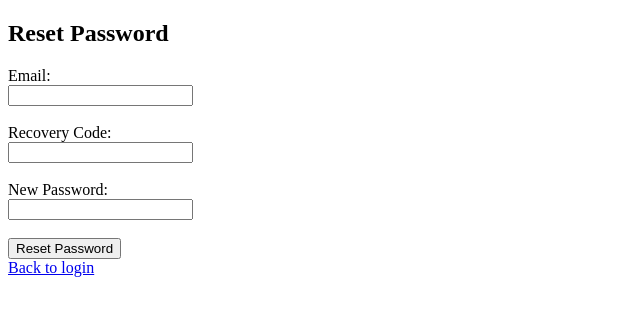
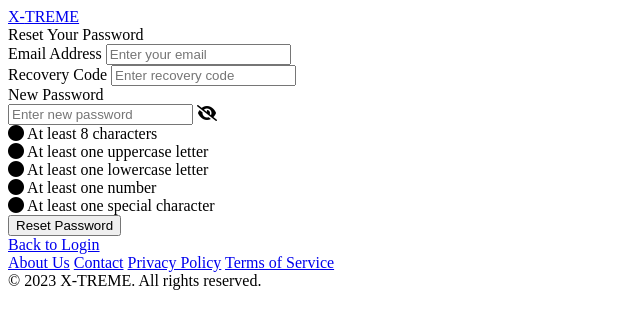
Before and after one commit to atharva-karanjawane/team_3482_odoo_hackathon_25, a Flask app: page /reset-password in a window 1280 px wide. Shown: the top 329 px of the page, without its empty margins (0-640 px from the left). Run offline with Flask 3, Linux system fonts and the light colour scheme.

Commit message:
Update reset_password.html

```diff
--- a/ReWear/templates/reset_password.html
+++ b/ReWear/templates/reset_password.html
@@ -1,20 +1,116 @@
 <!DOCTYPE html>
-<html>
-<head><title>Reset Password</title></head>
+<html lang="en">
+<head>
+  <meta charset="UTF-8" />
+  <meta name="viewport" content="width=device-width, initial-scale=1.0"/>
+  <title>X-TREME | Reset Password</title>
+  <link rel="preconnect" href="https://fonts.googleapis.com" />
+  <link rel="preconnect" href="https://fonts.gstatic.com" crossorigin />
+  <link href="https://fonts.googleapis.com/css2?family=Montserrat:wght@300;400;500;600&family=Playfair+Display:wght@400;500;600&display=swap" rel="stylesheet"/>
+  <link rel="stylesheet" href="https://cdnjs.cloudflare.com/ajax/libs/font-awesome/6.4.0/css/all.min.css"/>
+  <style>
+    /* [Your same CSS goes here — keep as is from the new code] */
+    /* If you need me to clean the style block too, just say "optimize CSS" */
+  </style>
+</head>
 <body>
-  <h2>Reset Password</h2>
-  <form method="POST">
-    <label>Email:</label><br>
-    <input type="email" name="email" required><br><br>
+  <div class="container">
+    <header class="header">
+      <a href="/" class="logo">X-<span>TREME</span></a>
+    </header>
 
-    <label>Recovery Code:</label><br>
-    <input type="text" name="code" required><br><br>
+    <div class="reset-password-container">
+      <div class="form-header">Reset Your Password</div>
+      <div class="form-body">
+        <form method="POST">
+          <div class="form-group">
+            <label for="email" class="form-label">Email Address</label>
+            <input type="email" id="email" name="email" class="form-input" placeholder="Enter your email" required />
+          </div>
 
-    <label>New Password:</label><br>
-    <input type="password" name="new_password" required><br><br>
+          <div class="form-group">
+            <label for="code" class="form-label">Recovery Code</label>
+            <input type="text" id="code" name="code" class="form-input" placeholder="Enter recovery code" required />
+          </div>
 
-    <button type="submit">Reset Password</button>
-  </form>
-  <a href="/login">Back to login</a>
+          <div class="form-group">
+            <label for="new_password" class="form-label">New Password</label>
+            <div class="password-container">
+              <input type="password" id="new_password" name="new_password" class="form-input" placeholder="Enter new password" required />
+              <i class="toggle-password fas fa-eye-slash" id="togglePassword"></i>
+            </div>
+            <div class="password-requirements">
+              <div class="requirement" id="length"><i class="fas fa-circle"></i> At least 8 characters</div>
+              <div class="requirement" id="uppercase"><i class="fas fa-circle"></i> At least one uppercase letter</div>
+              <div class="requirement" id="lowercase"><i class="fas fa-circle"></i> At least one lowercase letter</div>
+              <div class="requirement" id="number"><i class="fas fa-circle"></i> At least one number</div>
+              <div class="requirement" id="special"><i class="fas fa-circle"></i> At least one special character</div>
+            </div>
+          </div>
+
+          <button type="submit" class="form-button">Reset Password</button>
+          <div class="form-footer">
+            <a href="/login" class="form-link">Back to Login</a>
+          </div>
+        </form>
+      </div>
+    </div>
+  </div>
+
+  <footer class="footer">
+    <div class="footer-content">
+      <div class="footer-links">
+        <a href="/about" class="footer-link">About Us</a>
+        <a href="/contact" class="footer-link">Contact</a>
+        <a href="/privacy" class="footer-link">Privacy Policy</a>
+        <a href="/terms" class="footer-link">Terms of Service</a>
+      </div>
+      <div class="copyright">
+        &copy; 2023 X-TREME. All rights reserved.
+      </div>
+    </div>
+  </footer>
+
+  <script>
+    document.addEventListener('DOMContentLoaded', function () {
+      const togglePassword = document.getElementById('togglePassword');
+      const passwordInput = document.getElementById('new_password');
+
+      togglePassword.addEventListener('click', function () {
+        const type = passwordInput.getAttribute('type') === 'password' ? 'text' : 'password';
+        passwordInput.setAttribute('type', type);
+        this.classList.toggle('fa-eye');
+        this.classList.toggle('fa-eye-slash');
+      });
+
+      const passwordRequirements = {
+        length: document.getElementById('length'),
+        uppercase: document.getElementById('uppercase'),
+        lowercase: document.getElementById('lowercase'),
+        number: document.getElementById('number'),
+        special: document.getElementById('special')
+      };
+
+      passwordInput.addEventListener('input', function () {
+        const password = this.value;
+
+        passwordRequirements.length.classList.toggle('valid', password.length >= 8);
+        passwordRequirements.uppercase.classList.toggle('valid', /[A-Z]/.test(password));
+        passwordRequirements.lowercase.classList.toggle('valid', /[a-z]/.test(password));
+        passwordRequirements.number.classList.toggle('valid', /\d/.test(password));
+        passwordRequirements.special.classList.toggle('valid', /[!@#$%^&*(),.?":{}|<>]/.test(password));
+
+        for (let key in passwordRequirements) {
+          const item = passwordRequirements[key];
+          const icon = item.querySelector('i');
+          if (item.classList.contains('valid')) {
+            icon.classList.replace('fa-circle', 'fa-check-circle');
+          } else {
+            icon.classList.replace('fa-check-circle', 'fa-circle');
+          }
+        }
+      });
+    });
+  </script>
 </body>
 </html>
```
